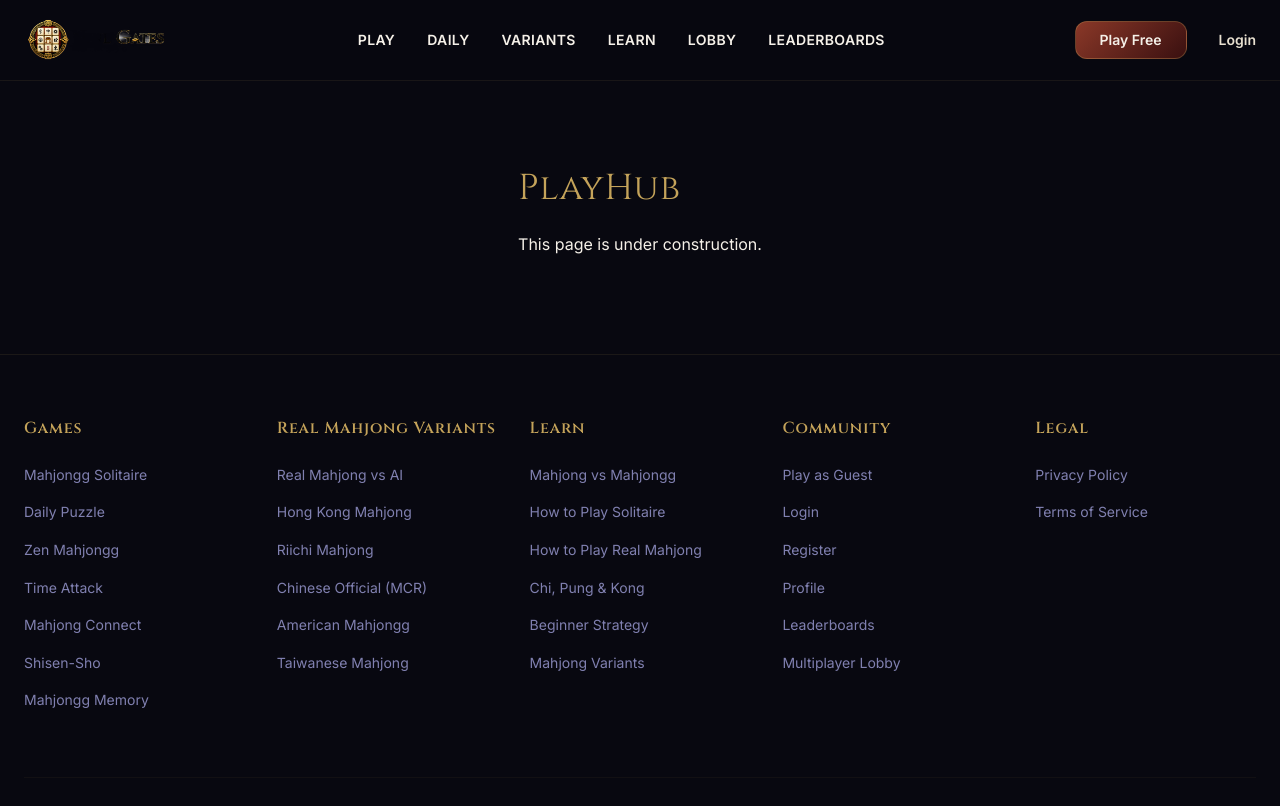
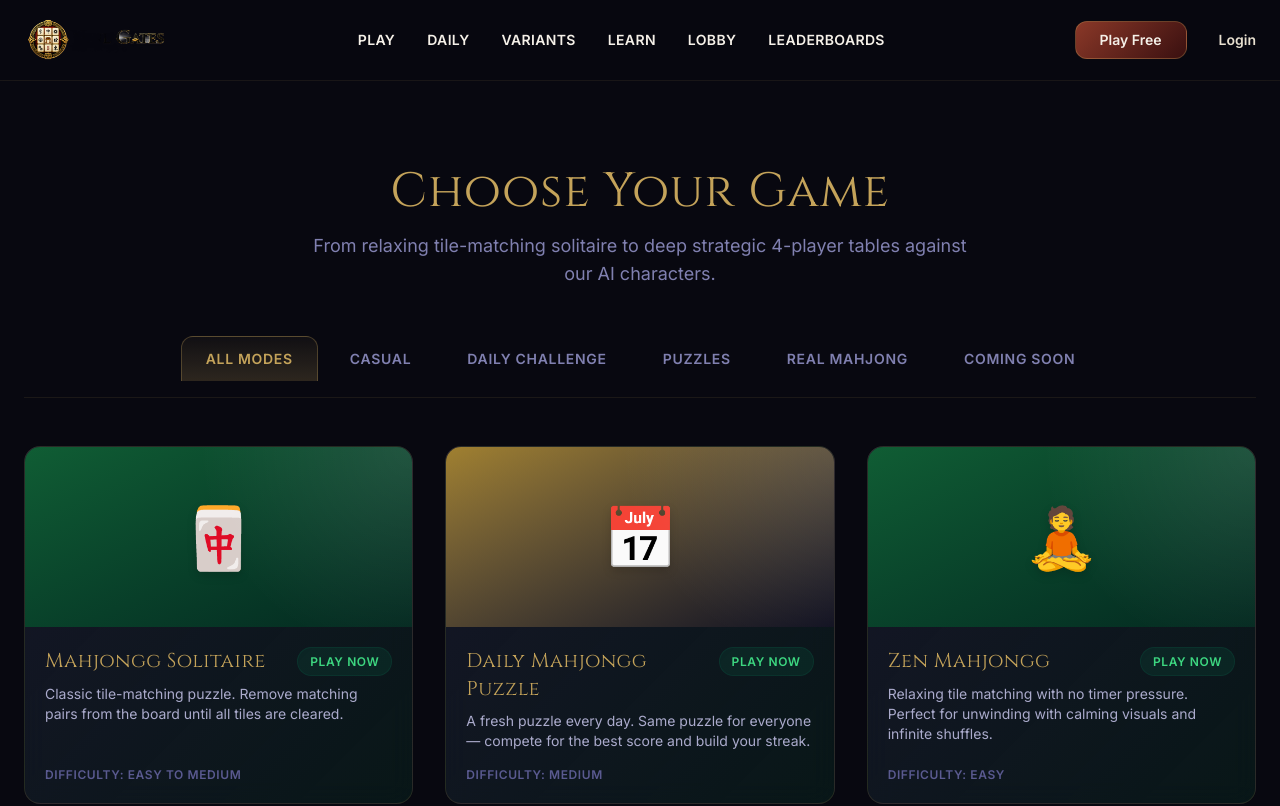
Before and after one commit to alexdevriesxing/nine-gates-mahjong, a React (Vite) app: page /play in a window 1280 px wide. Shown: the top 806 px of the page. Built offline with nearby package versions, Linux system fonts and the light colour scheme.

Commit message:
feat: implement PlayHub game mode selection page

```diff
--- a/src/app/pages/PlayHub.tsx
+++ b/src/app/pages/PlayHub.tsx
@@ -1,8 +1,103 @@
+import { useState } from 'react';
+import { motion } from 'framer-motion';
+import SEOHead from '../components/SEOHead';
+import GameModeCard from '../components/GameModeCard';
+import { GAME_MODES } from '@shared/constants';
+
+const containerVar = {
+  hidden: {},
+  visible: {
+    transition: {
+      staggerChildren: 0.1
+    }
+  }
+} as const;
+
+const itemVar = {
+  hidden: { opacity: 0, y: 20 },
+  visible: { opacity: 1, y: 0, transition: { duration: 0.5, ease: 'easeOut' } }
+} as const;
+
 export default function PlayHub() {
+  const [activeFilter, setActiveFilter] = useState<'all' | 'casual' | 'daily' | 'puzzle' | 'real-mahjong' | 'coming-soon'>('all');
+
+  const filterTabs = [
+    { id: 'all', label: 'All Modes' },
+    { id: 'casual', label: 'Casual' },
+    { id: 'daily', label: 'Daily Challenge' },
+    { id: 'puzzle', label: 'Puzzles' },
+    { id: 'real-mahjong', label: 'Real Mahjong' },
+    { id: 'coming-soon', label: 'Coming Soon' }
+  ] as const;
+
+  const filteredModes = GAME_MODES.filter(mode => {
+    if (activeFilter === 'all') return true;
+    return mode.category === activeFilter;
+  });
+
   return (
-    <div className="container-wide py-24">
-      <h1 className="font-display text-4xl text-gold mb-6">PlayHub</h1>
-      <p className="text-ivory">This page is under construction.</p>
-    </div>
+    <>
+      <SEOHead
+        title="Play Mahjong Games | Nine Gates Mahjong"
+        description="Choose from a collection of premium online Mahjong games: Classic Solitaire, Daily challenges, Time Attack, and authentic 4-player Real Mahjong."
+      />
+
+      <div className="container-wide py-12 md:py-24">
+        {/* Header */}
+        <div className="text-center mb-12 max-w-2xl mx-auto">
+          <motion.h1
+            initial={{ opacity: 0, y: -20 }}
+            animate={{ opacity: 1, y: 0 }}
+            transition={{ duration: 0.6 }}
+            className="font-display text-4xl md:text-5xl text-gold mb-4"
+          >
+            Choose Your Game
+          </motion.h1>
+          <motion.p
+            initial={{ opacity: 0 }}
+            animate={{ opacity: 1 }}
+            transition={{ duration: 0.6, delay: 0.2 }}
+            className="text-ink-300 text-lg"
+          >
+            From relaxing tile-matching solitaire to deep strategic 4-player tables against our AI characters.
+          </motion.p>
+        </div>
+
+        {/* Filter Tabs */}
+        <div className="flex justify-start md:justify-center overflow-x-auto pb-4 mb-12 scrollbar-none border-b border-gold/10 gap-2">
+          {filterTabs.map((tab) => {
+            const isActive = activeFilter === tab.id;
+            return (
+              <button
+                key={tab.id}
+                onClick={() => setActiveFilter(tab.id)}
+                className={`px-6 py-3 text-sm font-semibold tracking-wider uppercase rounded-t-xl transition-all duration-300 whitespace-nowrap cursor-pointer ${
+                  isActive
+                    ? 'bg-gradient-to-t from-gold/20 to-gold/5 text-gold border-t border-x border-gold/30'
+                    : 'text-ink-300 hover:text-gold hover:bg-ink-900/40'
+                }`}
+              >
+                {tab.label}
+              </button>
+            );
+          })}
+        </div>
+
+        {/* Game Modes Grid */}
+        <motion.div
+          variants={containerVar}
+          initial="hidden"
+          animate="visible"
+          key={activeFilter}
+          className="grid grid-cols-1 md:grid-cols-2 lg:grid-cols-3 gap-8"
+        >
+          {filteredModes.map((mode) => (
+            <motion.div key={mode.id} variants={itemVar}>
+              <GameModeCard mode={mode} />
+            </motion.div>
+          ))}
+        </motion.div>
+      </div>
+    </>
   );
 }
```
